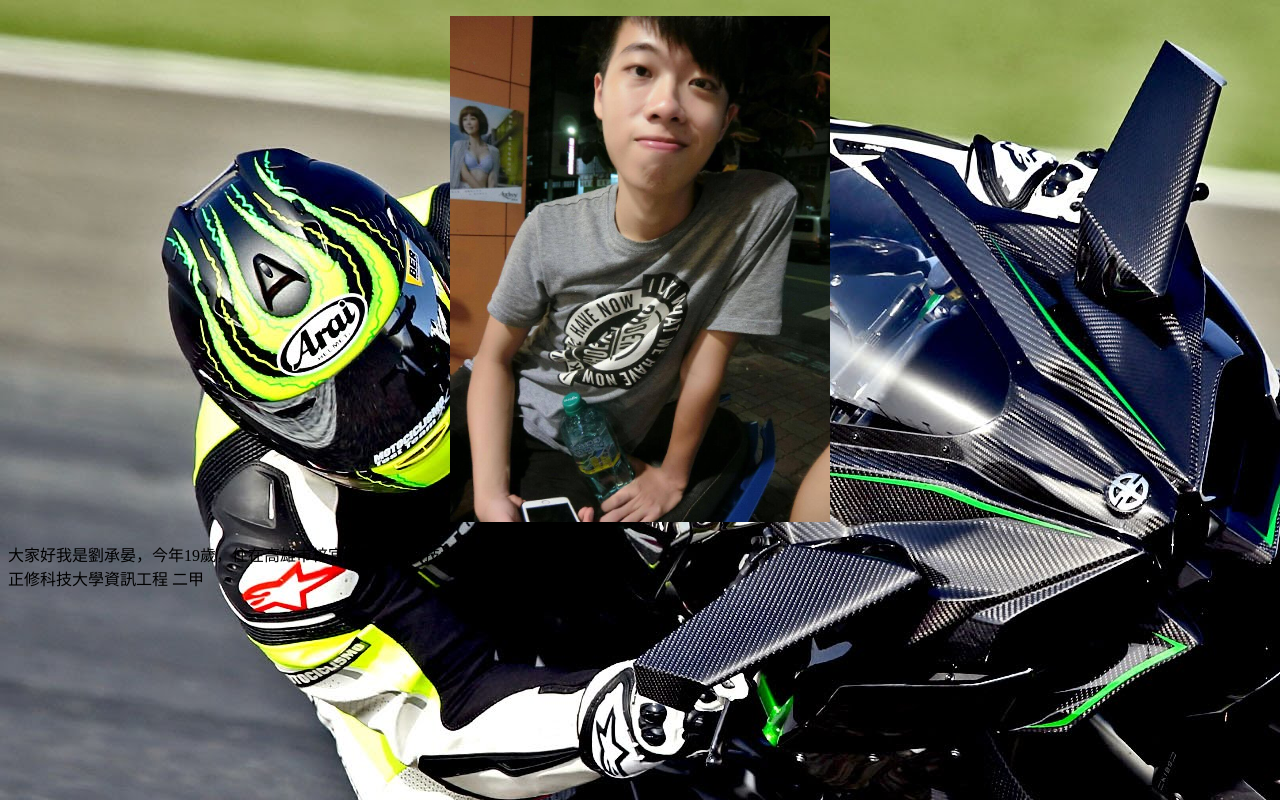
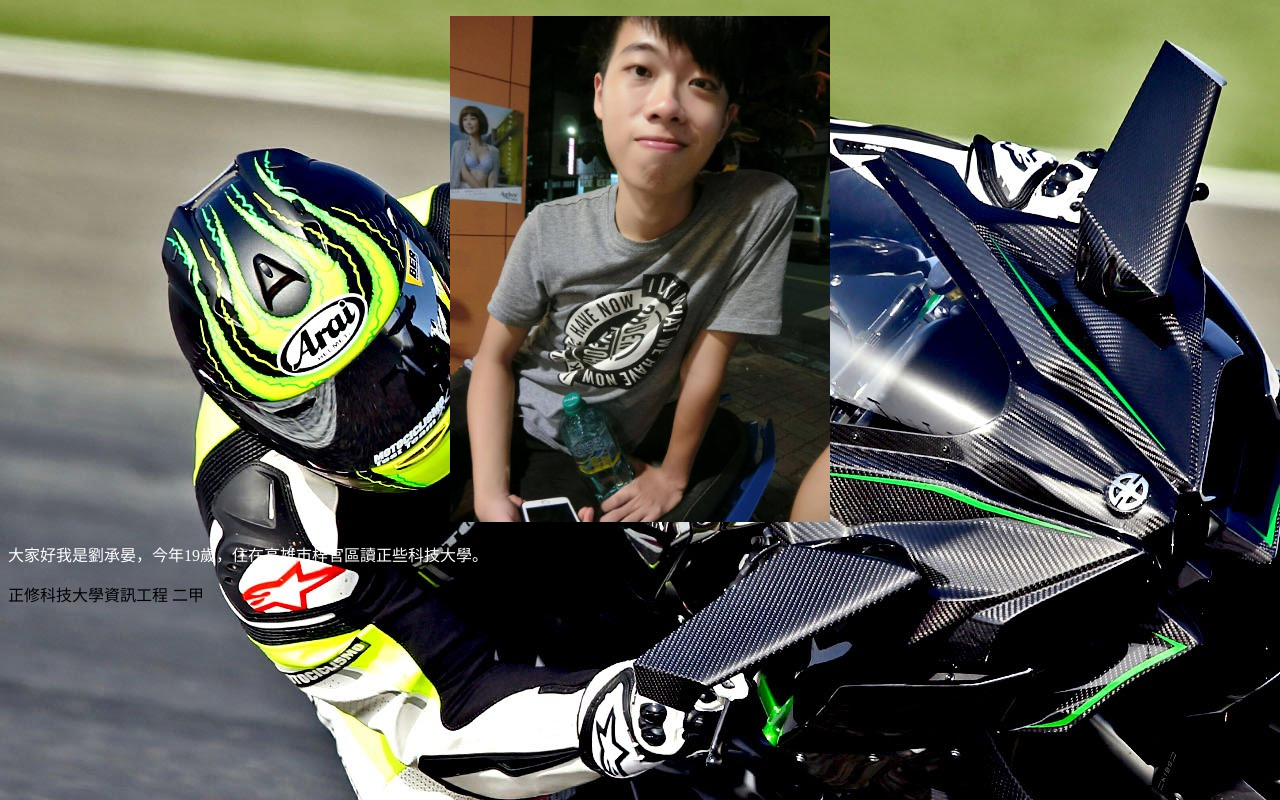
Before and after one commit to k40418108/k40418108.github.io, a plain HTML site: page index.html in a window 1280 px wide. Drawn offline with Linux system fonts and the light colour scheme.

Commit message:
Add files via upload

```diff
--- a/index.html
+++ b/index.html
@@ -3,6 +3,12 @@
   <head>
     <meta charset="utf-8">
     <title>劉承晏的首頁</title>
+    <link rel="stylesheet" href="animate.css">
+    <style media="screen">
+      p {
+        color:white;
+      }
+    </style>
   </head>
   <body background="maxresdefault.jpg">
   <header>
@@ -10,7 +16,10 @@
   <img src="14488926_1120467991366321_2147038581_o.jpg" alt="我的大頭貼" width="30%">
 </header>
 <section>
-  大家好我是劉承晏，今年19歲，住在高雄市梓官區讀正些科技大學。
+  <p class="animated flash">
+    大家好我是劉承晏，今年19歲，住在高雄市梓官區讀正些科技大學。
+  </p>
+
 </section>
 <footer>正修科技大學資訊工程 二甲</footer>
   </body>
```
